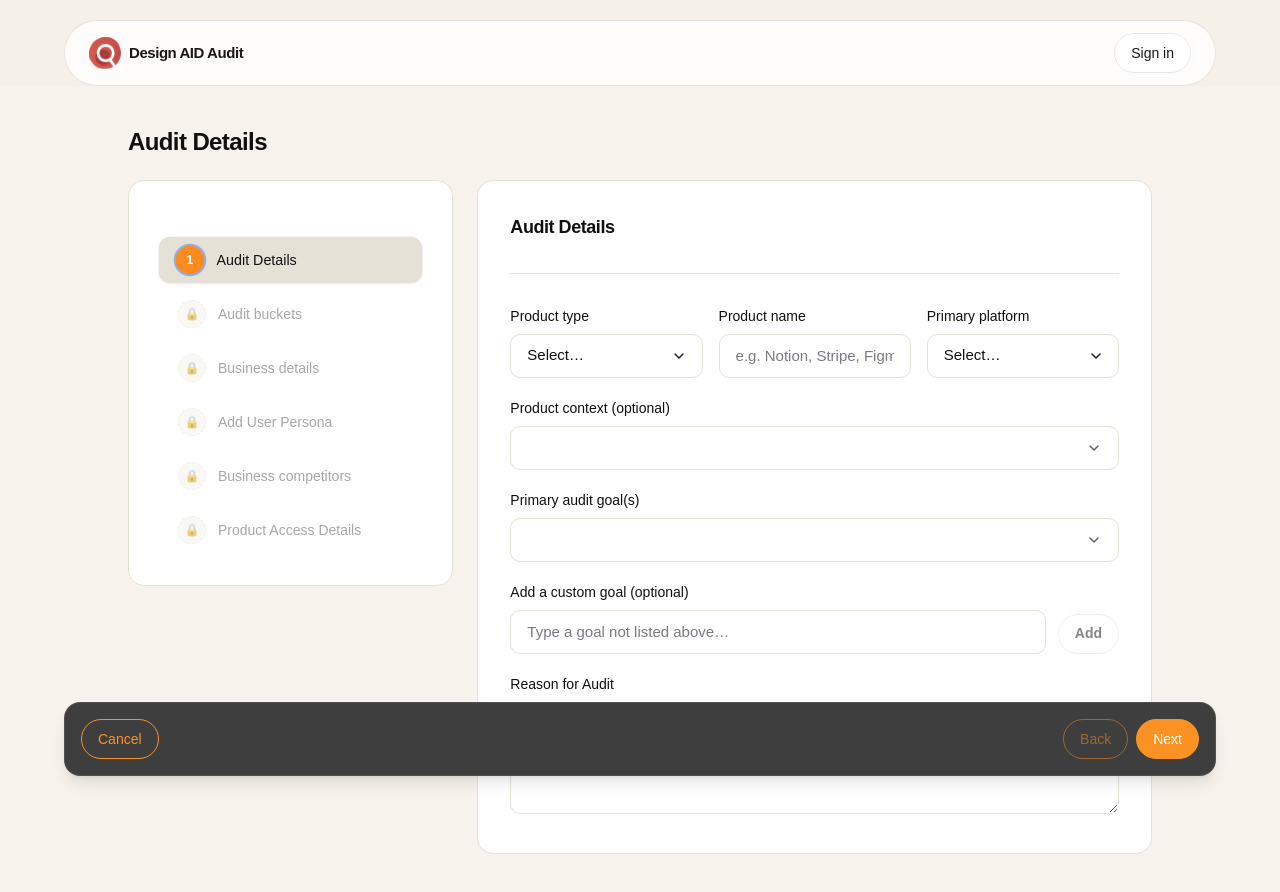
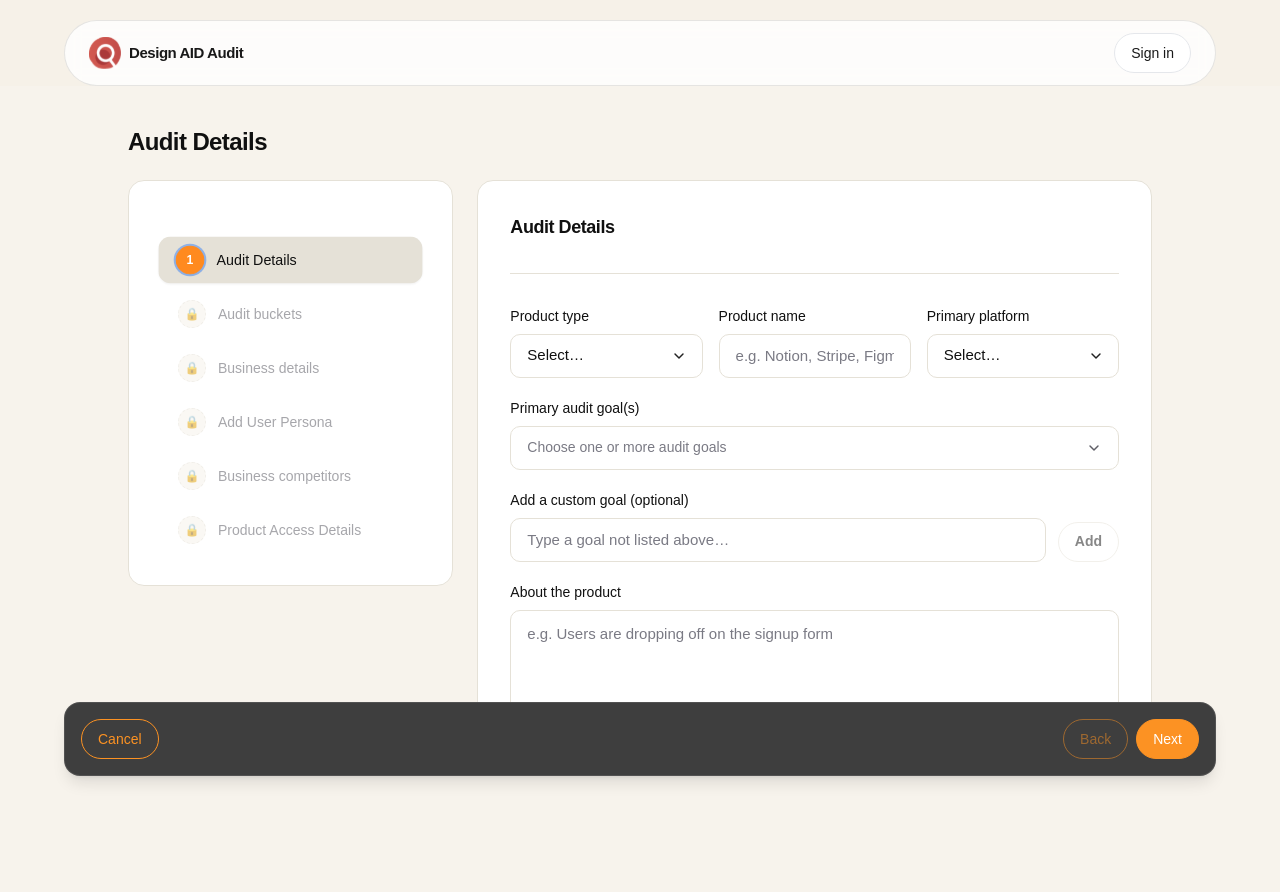
Before and after one commit to StudiovitaminD/ux-audit-tool, a Next.js app: page /audit in a window 1280 px wide. Shown: the top 892 px of the page. Built offline with nearby package versions, Linux system fonts and the light colour scheme.

Commit message:
Update audit form labels and placeholders

```diff
--- a/src/components/audit/audit-form.tsx
+++ b/src/components/audit/audit-form.tsx
@@ -1645,23 +1645,6 @@ export function AuditForm() {
 
             {/* ADDED: moved from previous “Primary goal of audit” step */}
             <div className="mt-5 space-y-5">
-              <Field label="Product context (optional)">
-                <MultiSelect
-                  options={productContextsFor(primaryType)}
-                  values={payload.product.context}
-                  onChange={(values) =>
-                    setPayload((p) => ({
-                      ...p,
-                      product: {
-                        ...p.product,
-                        context: values as AuditPayload["product"]["context"],
-                      },
-                    }))
-                  }
-                  placeholder=""
-                />
-              </Field>
-
               <Field
                 label="Primary audit goal(s)"
                 error={showErrorsForStep ? validation.auditGoals : undefined}
@@ -1672,7 +1655,7 @@ export function AuditForm() {
                   onChange={(values) =>
                     setPayload((p) => ({ ...p, auditGoals: values }))
                   }
-                  placeholder=""
+                  placeholder="Choose one or more audit goals"
                 />
               </Field>
 
@@ -1746,13 +1729,13 @@ export function AuditForm() {
               </div>
 
               {/* UPDATED: Reason for Audit (free text) */}
-              <Field label="Reason for Audit">
+              <Field label="About the product">
                 <Textarea
                   value={payload.knownProblem}
                   onChange={(e) =>
                     setPayload((p) => ({ ...p, knownProblem: e.target.value }))
                   }
-                  placeholder=""
+                  placeholder="e.g. Users are dropping off on the signup form"
                 />
               </Field>
 
@@ -1843,7 +1826,7 @@ export function AuditForm() {
                     onChange={(e) =>
                       setPayload((p) => ({ ...p, differentiation: e.target.value }))
                     }
-                    placeholder=""
+                    placeholder="e.g. Fast onboarding, intuitive UI, trusted by teams"
                   />
                 </Field>
 
@@ -1856,7 +1839,7 @@ export function AuditForm() {
                         primaryBusinessObjective: e.target.value,
                       }))
                     }
-                    placeholder=""
+                    placeholder="e.g. Increase conversions, reduce drop-off, improve retention"
                   />
                 </Field>
               </div>
@@ -1870,7 +1853,7 @@ export function AuditForm() {
                       businessFutureGoals: e.target.value,
                     }))
                   }
-                  placeholder=""
+                  placeholder="e.g. Launch mobile app, expand to enterprise, improve activation"
                 />
               </Field>
             </div>
@@ -1935,14 +1918,14 @@ export function AuditForm() {
                           onChange={(e) =>
                             updatePersonaCard(index, { primaryUser: e.target.value })
                           }
-                          placeholder=""
+                          placeholder="e.g. Marketing manager, student, buyer"
                         />
                       </Field>
                       <Field label="Age group">
                         <TextInput
                           value={persona.userAge}
                           onChange={(e) => updatePersonaCard(index, { userAge: e.target.value })}
-                          placeholder=""
+                          placeholder="e.g. 18-24, 25-34"
                         />
                       </Field>
                       <Field label="User gender">
@@ -1964,7 +1947,7 @@ export function AuditForm() {
                           onChange={(e) =>
                             updatePersonaCard(index, { userLanguage: e.target.value })
                           }
-                          placeholder=""
+                          placeholder="e.g. English, Hindi"
                         />
                       </Field>
                       <Field label="User preferred Platform">
@@ -2002,7 +1985,7 @@ export function AuditForm() {
                           onChange={(e) =>
                             updatePersonaCard(index, { primaryUserGoal: e.target.value })
                           }
-                          placeholder=""
+                          placeholder="e.g. Complete a task quickly without confusion"
                         />
                       </Field>
                     </div>
@@ -2105,7 +2088,7 @@ export function AuditForm() {
                             return { ...p, businessCompetitors: next };
                           })
                         }
-                        placeholder=""
+                        placeholder="e.g. Design, speed, navigation"
                       />
                     </Field>
                   </div>
```
